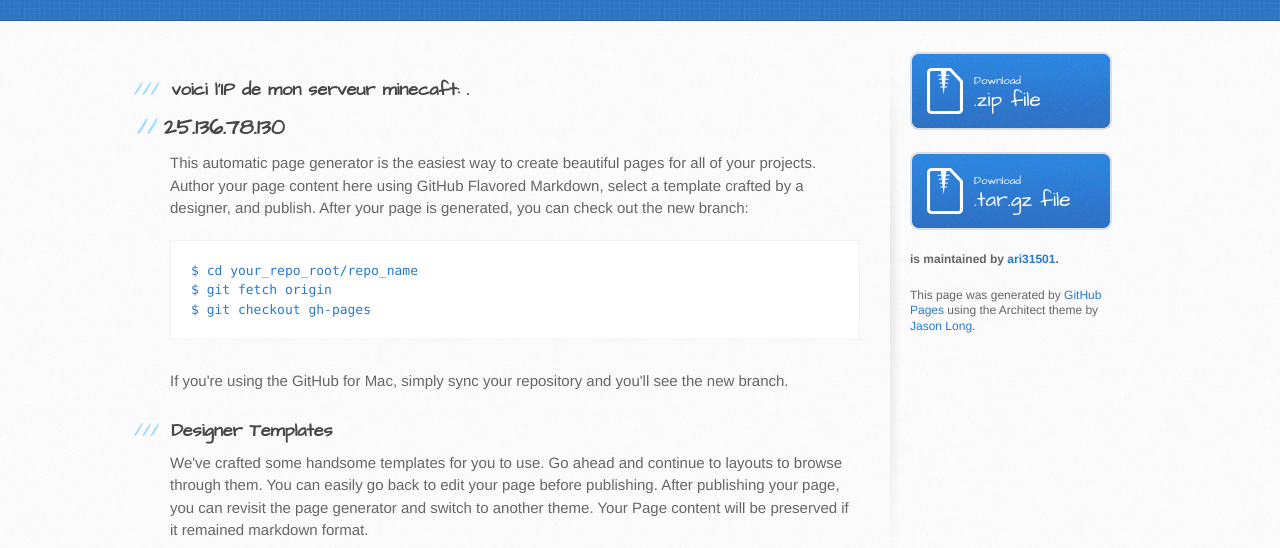
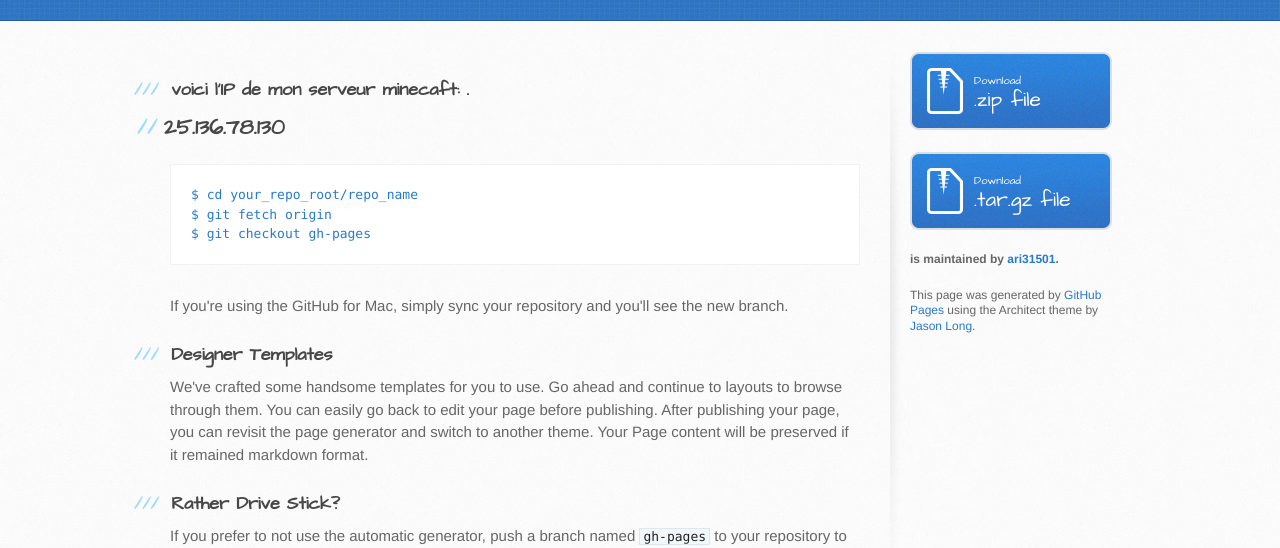
Before and after one commit to ari31501/ariland, a plain HTML site: page index.html in a window 1280 px wide. Shown: the part 252-800 px from the top of the page. Drawn offline with Linux system fonts and the light colour scheme.

Commit message:
Update index.html

```diff
--- a/index.html
+++ b/index.html
@@ -31,7 +31,7 @@
           <h3>
 <a name="welcome-to-github-pages" class="anchor" href="#welcome-to-github-pages"><span class="octicon octicon-link"></span></a>voici l'IP de mon serveur minecaft: .</h3> <h2>25.136.78.130</h2>
 
-<p>This automatic page generator is the easiest way to create beautiful pages for all of your projects. Author your page content here using GitHub Flavored Markdown, select a template crafted by a designer, and publish. After your page is generated, you can check out the new branch:</p>
+<p></p>
 
 <pre><code>$ cd your_repo_root/repo_name
 $ git fetch origin
```
